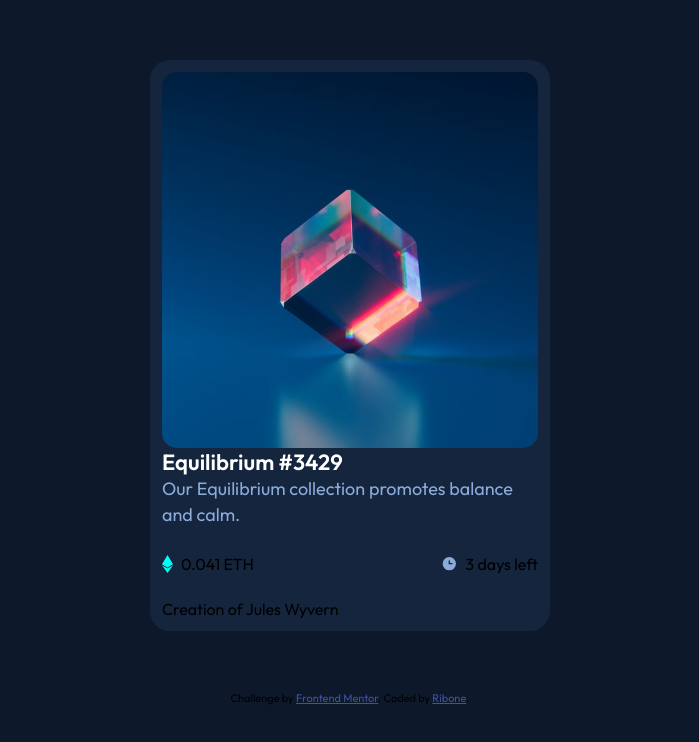
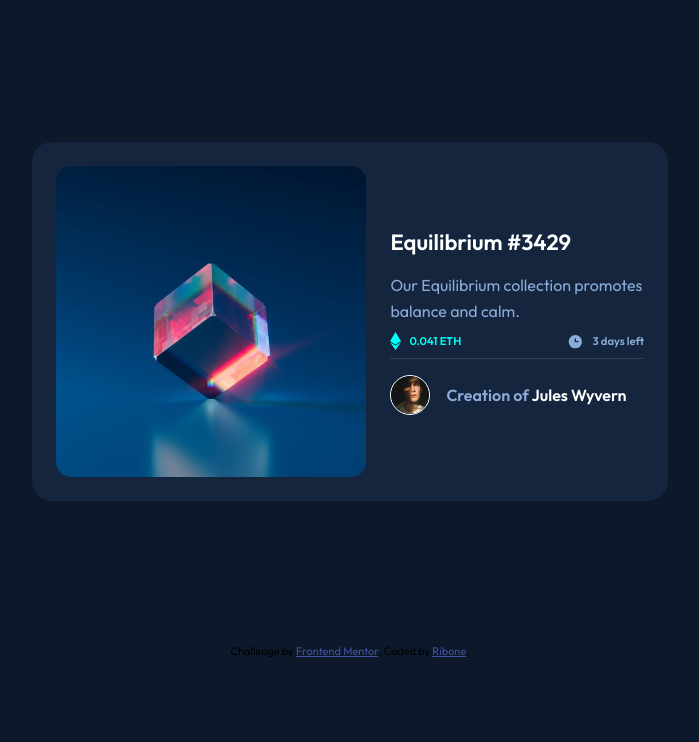
Before and after one commit to riboney-fmc/NFT-Preview-Cards, an Angular app: page / in a window 1280 px wide. Shown: the top 742 px of the page, without its empty margins (290-989 px from the left). Built offline with nearby package versions, Linux system fonts and the light colour scheme.

Commit message:
Finish design challenge

```diff
--- a/src/app/app.component.css
+++ b/src/app/app.component.css
@@ -1,11 +1,16 @@
+/* Figma gap between background and content: 24px */
 .card-background {
     background-color: var(--very-dark-blue-card);
-    margin: 15% auto;
-    padding: 3%;
+    margin: auto;
+    padding: 1.5rem;
     border-radius: 20px;
     display: flex;
     flex-direction: column;
-    justify-content: center;
+    justify-content: space-evenly;
+    align-items: center;
+    gap: 1.5rem;
+    max-width: 60%;
+    height: 100%;
 }
 
 /* Explictly setting background:inherit to apply card-background color to nested divs */
@@ -21,8 +26,23 @@
     border-radius: 15px;
 }
 
+.card-body {
+    display: flex;
+    flex-direction: column;
+    justify-content: space-evenly;
+    gap: 1.5rem;
+
+}
+
+.card-middle {
+    display: flex;
+    flex-direction: column;
+    align-items: flex-start;
+    gap: 1rem;
+}
+
 /* Figma font-size: 22px */
-.card-heading {
+#middle-heading {
     color: white;
     font-weight:600;
     font-size: 1.375rem;
@@ -30,7 +50,7 @@
 
 /* Figma font-size: 18px */
 /* Figma line-height: 26px */
-.card-desc {
+#middle-desc {
     color: var(--soft-blue);
     font-weight: 400;
     /* Default font size is 16px so we multipy by 1.125 to get 18px */
@@ -41,10 +61,10 @@
 /* Figma font-size: 16px */
 .card-info {
     display: flex;
+    font-size: 1rem;
+    align-items: center;
     justify-content: space-between;
-    margin-top: 1.6rem;
-    margin-bottom: 1.6rem;
-    font-size: 1rem;
+    width: 100%;
 }
 
 /* Figma gap between icon & price: 6.5px */
@@ -56,6 +76,11 @@
     justify-content: left;
 }
 
+.card-info-price > span {
+    color: var(--cyan);
+    font-weight: 600;
+}
+
 /* Figma gap between clock & time: 7.7px */
 .card-info-time {
     display:flex;
@@ -64,3 +89,82 @@
     align-items: center;
     justify-content: right;
 }
+
+.card-info-time > span {
+    color: var(--soft-blue);
+    font-weight: 600;
+}
+
+.card-footer{
+    display: flex;
+    justify-content: left;
+    padding-top: 1rem;
+    border-top: 1px solid var(--very-dark-blue-line);
+    align-items: center;
+}
+
+.card-footer > img {
+    max-width: 2.5rem;
+    border: 1px solid white;
+    border-radius: 50%;
+}
+
+.card-footer > span {
+    color: var(--soft-blue);
+    background: inherit;
+    padding-left: 1rem;
+}
+
+.card-footer span {
+    font-weight: 600;
+}
+
+#creator {
+    color: white;
+    background: inherit;
+}
+
+@media only screen and (max-width: 600px) {
+    .card-background {
+        max-width: 90%;
+    }
+}
+
+@media only screen and (min-device-width : 660px) and (max-device-height: 900px){
+    .card-background {
+        flex-direction: row;
+    }
+
+    .card-image-container {
+        width: 80%;
+    }
+
+    .card-body {
+        gap: 0.5rem;
+    }
+
+    .card-info{
+        font-size: 0.7rem;
+    }
+
+    /* Make the body-desc font a bit smaller so things fit more nicely */
+    #middle-desc {
+        font-size: 1rem;
+    }
+}
+
+/* Make the body-desc font back to normal sice */
+@media only screen and (min-device-width : 1000px) and (max-device-height: 900px){
+    .card-body {
+        gap: 1.5rem;
+        height: 100%;
+    }
+
+    .card-info{
+        font-size: 1rem;
+    }
+
+    #middle-desc {
+        font-size: 1.125rem;
+    }
+}
--- a/src/app/app.component.html
+++ b/src/app/app.component.html
@@ -4,16 +4,19 @@
     <img src="./assets/images/image-equilibrium.jpg" alt="image-equilibrium">
   </div>
 
-  <!-- Middle part of the card -->
+  <!-- Text part of card -->
   <div class="card-body">
-    <div class="card-heading">
-      Equilibrium #3429
+    <!-- Upper-Middle part of the card -->
+    <div class="card-middle">
+      <span id="middle-heading">
+        Equilibrium #3429
+      </span>
+      <span id="middle-desc">
+        Our Equilibrium collection promotes balance and calm.
+      </span>
     </div>
 
-    <div class="card-desc">
-      Our Equilibrium collection promotes balance and calm.
-    </div>
-
+    <!-- Lower-Middle part of the card -->
     <div class="card-info">
       <div class="card-info-price">
         <img src="./assets/images/icon-ethereum.svg" alt="icon-ethereum">
@@ -24,11 +27,11 @@
         <span>3 days left</span>
       </div>
     </div>
+
+    <!-- Bottom part of the card -->
+    <div class="card-footer">
+      <img src="./assets/images/image-avatar.png" alt="image-avatar">
+      <span>Creation of <span id="creator">Jules Wyvern</span></span>
+    </div>
   </div>
-
-  <!-- Bottom part of the card -->
-  <div class="card-footer">
-    Creation of Jules Wyvern
-  </div>
-
 </div>
--- a/src/styles.css
+++ b/src/styles.css
@@ -15,13 +15,21 @@
 }
 
 html {
-    min-height: 100vh;
+    height: 100vh;
+    display: flex;
+    flex-direction: column;
+    align-items:center;
+    justify-content:center;
 }
 
 body {
-    width: 50vh;
-    margin: auto;
+    margin: 0px;
     padding: 0px;
     font-family: 'Outfit', sans-serif;
     font-size: 1rem;
+    display: flex;
+    flex-direction: column;
+    align-items:center;
+    justify-content:space-evenly;
+    height: 100%;
 }
```
